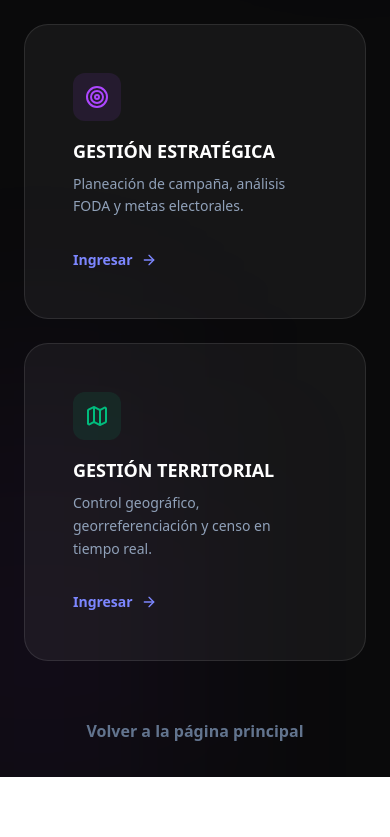
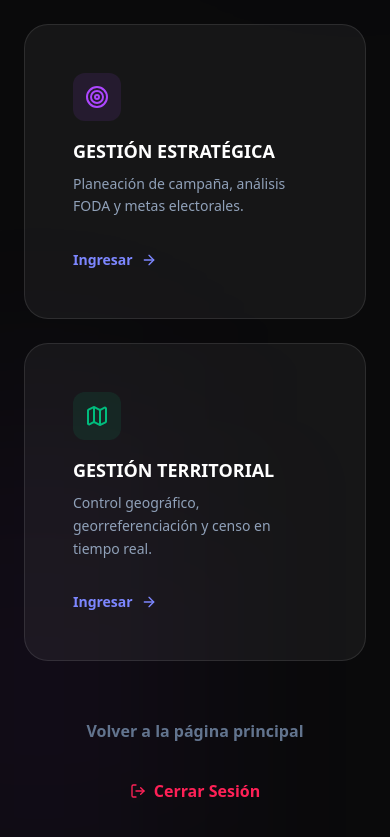
Before and after one commit to oberconcejo/software-electoral-premium, a React (Vite) app: page /select-module in a window 390 px wide. Shown: the part 572-1409 px from the top of the page. Before the commit the page ends 1349 px from the top, so only its background shows below. Built offline with nearby package versions, Linux system fonts and the light colour scheme; no server answers.

Commit message:
fix: responsive footer y boton cerrar sesion en seleccion de modulos

```diff
--- a/src/components/administrative/AdministrativeSidebar.tsx
+++ b/src/components/administrative/AdministrativeSidebar.tsx
@@ -203,7 +203,7 @@ export function AdministrativeSidebar({
         </div>
 
         {/* Role Access Card & Module Switcher Footer */}
-        <div className="p-3 border-t border-cyan-900/30 space-y-2 bg-[#030e17]/95">
+        <div className="p-3 border-t border-cyan-900/30 space-y-2 bg-[#030e17]/95 pb-6 md:pb-3">
           {/* Module Switcher & Logout */}
           <div className="flex items-center gap-1 pt-1">
             <button
--- a/src/components/dashboard/Sidebar.tsx
+++ b/src/components/dashboard/Sidebar.tsx
@@ -236,8 +236,8 @@ export function DashboardSidebar({ isOpen, onClose }: DashboardSidebarProps) {
           )}
         </div>
 
-        {/* Footer / User Profile & Logout */}
-        <div className="p-3 border-t border-white/5 space-y-1.5">
+        {/* Role Access Card & Module Switcher Footer */}
+        <div className="p-4 border-t border-slate-800/50 space-y-3 bg-[#0a0a0b]/95 pb-6 md:pb-4">
           {(!isCollapsed || isOpen) && user && (
             <div className="px-3 py-2 rounded-xl bg-white/[0.02] border border-white/5 mb-1.5">
               <p className="text-xs font-bold text-white truncate">{user.name || user.email}</p>
--- a/src/pages/ModuleSelectionPage.tsx
+++ b/src/pages/ModuleSelectionPage.tsx
@@ -7,7 +7,8 @@ import {
   MapIcon,
   Target,
   ArrowRight,
-  AlertCircle
+  AlertCircle,
+  LogOut
 } from 'lucide-react';
 import { AppLogo } from '@/src/components/common/AppLogo';
 import { Card } from '@/src/components/ui/Card';
@@ -15,7 +16,7 @@ import { Button } from '@/src/components/ui/Button';
 
 export default function ModuleSelectionPage() {
   const navigate = useNavigate();
-  const { isDatabaseConfigured, isSystemReady, user, loading } = useAuth();
+  const { isDatabaseConfigured, isSystemReady, user, loading, logout } = useAuth();
 
   if (!isSystemReady || loading) {
     return (
@@ -160,7 +161,7 @@ export default function ModuleSelectionPage() {
           ))}
         </div>
 
-        <div className="mt-12 text-center">
+        <div className="mt-12 flex flex-col md:flex-row items-center justify-center gap-4">
           <Button
             variant="ghost"
             className="text-slate-500 hover:text-white"
@@ -168,6 +169,17 @@ export default function ModuleSelectionPage() {
           >
             Volver a la página principal
           </Button>
+          <Button
+            variant="ghost"
+            className="text-rose-500 hover:text-rose-400 hover:bg-rose-500/10 flex items-center gap-2"
+            onClick={async () => {
+              await logout();
+              navigate('/');
+            }}
+          >
+            <LogOut className="w-4 h-4" />
+            Cerrar Sesión
+          </Button>
         </div>
       </motion.div>
     </div>
```
